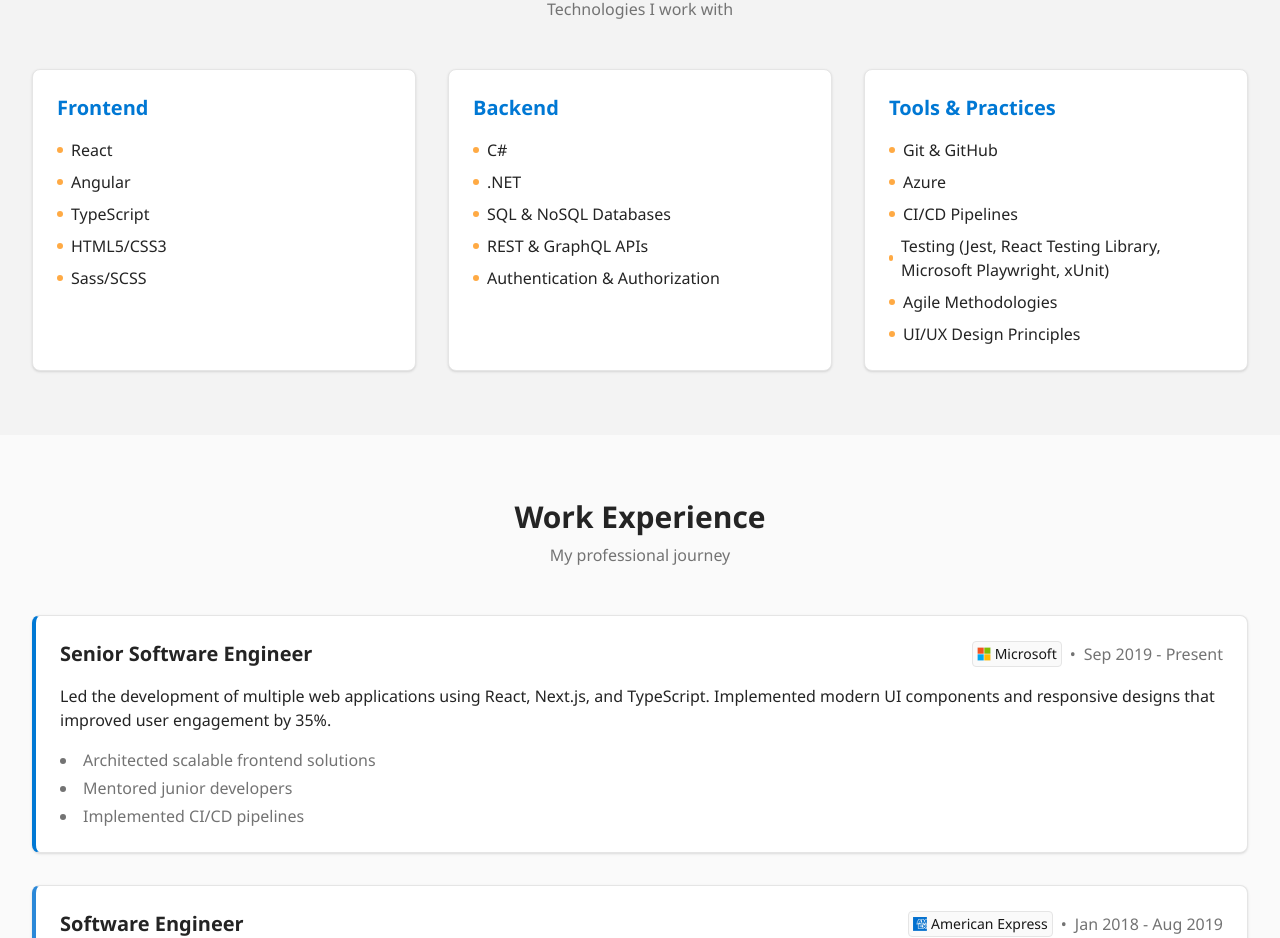
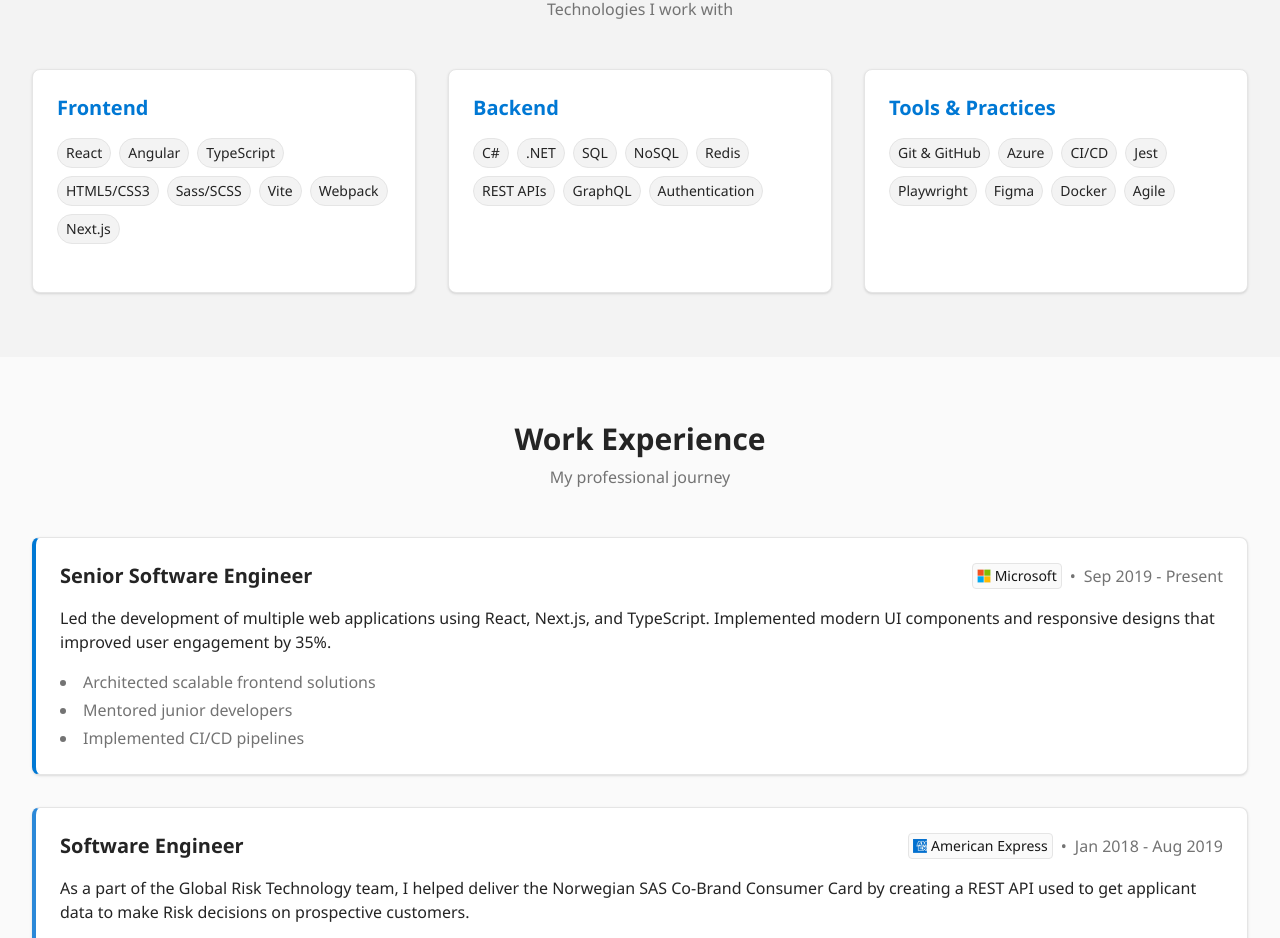
Before and after one commit to egs104/portfolio-blog, a Next.js app: page / in a window 1280 px wide. Shown: the part 1074-2012 px from the top of the page. Built offline with nearby package versions, Linux system fonts and the light colour scheme.

Commit message:
add skills section component

```diff
--- /dev/null
+++ b/src/app/components/SkillsSection.tsx
@@ -0,0 +1,45 @@
+import React from "react";
+
+interface SkillsSectionProps {
+  category?: "frontend" | "backend" | "tools";
+}
+
+const SkillsSection: React.FC<SkillsSectionProps> = ({ category }) => {
+  // Define skills by category
+  const skillsByCategory = {
+    frontend: [
+      "React",
+      "Angular",
+      "TypeScript",
+      "HTML5/CSS3",
+      "Sass/SCSS",
+      "Vite",
+      "Webpack",
+      "Next.js",
+    ],
+    backend: ["C#", ".NET", "SQL", "NoSQL", "Redis", "REST APIs", "GraphQL", "Authentication"],
+    tools: ["Git & GitHub", "Azure", "CI/CD", "Jest", "Playwright", "Figma", "Docker", "Agile"],
+  };
+
+  // Select skills based on the provided category or use all skills if no category provided
+  const skills = category
+    ? skillsByCategory[category]
+    : ([] as string[]).concat(...Object.values(skillsByCategory));
+
+  return (
+    <div className="mb-6">
+      <div className="flex flex-wrap gap-2">
+        {skills.map((skill, index) => (
+          <span
+            key={index}
+            className="bg-[var(--muted)] text-[var(--foreground)] border border-[var(--border)] px-2 py-1 rounded-full text-sm hover:bg-[var(--primary)] hover:text-white transition-colors duration-200"
+          >
+            {skill}
+          </span>
+        ))}
+      </div>
+    </div>
+  );
+};
+
+export default SkillsSection;
--- a/src/app/page.tsx
+++ b/src/app/page.tsx
@@ -1,5 +1,6 @@
 import Image from "next/image";
 import Link from "next/link";
+import SkillsSection from "./components/SkillsSection";
 
 // eslint-disable-next-line @typescript-eslint/no-explicit-any
 function Badge(props: any) {
@@ -105,86 +106,19 @@ export default function Home() {
           <div className="grid grid-cols-1 md:grid-cols-3 gap-8">
             <div className="ms-card">
               <h3 className="text-xl font-semibold mb-4 text-[var(--primary)]">Frontend</h3>
-              <ul className="space-y-2">
-                <li className="flex items-center gap-2">
-                  <span className="w-1.5 h-1.5 bg-[var(--accent)] rounded-full"></span>
-                  React
-                </li>
-                <li className="flex items-center gap-2">
-                  <span className="w-1.5 h-1.5 bg-[var(--accent)] rounded-full"></span>
-                  Angular
-                </li>
-                <li className="flex items-center gap-2">
-                  <span className="w-1.5 h-1.5 bg-[var(--accent)] rounded-full"></span>
-                  TypeScript
-                </li>
-                <li className="flex items-center gap-2">
-                  <span className="w-1.5 h-1.5 bg-[var(--accent)] rounded-full"></span>
-                  HTML5/CSS3
-                </li>
-                <li className="flex items-center gap-2">
-                  <span className="w-1.5 h-1.5 bg-[var(--accent)] rounded-full"></span>
-                  Sass/SCSS
-                </li>
-              </ul>
+              <SkillsSection category="frontend" />
             </div>
 
             <div className="ms-card">
               <h3 className="text-xl font-semibold mb-4 text-[var(--primary)]">Backend</h3>
-              <ul className="space-y-2">
-                <li className="flex items-center gap-2">
-                  <span className="w-1.5 h-1.5 bg-[var(--accent)] rounded-full"></span>
-                  C#
-                </li>
-                <li className="flex items-center gap-2">
-                  <span className="w-1.5 h-1.5 bg-[var(--accent)] rounded-full"></span>
-                  .NET
-                </li>
-                <li className="flex items-center gap-2">
-                  <span className="w-1.5 h-1.5 bg-[var(--accent)] rounded-full"></span>
-                  SQL & NoSQL Databases
-                </li>
-                <li className="flex items-center gap-2">
-                  <span className="w-1.5 h-1.5 bg-[var(--accent)] rounded-full"></span>
-                  REST & GraphQL APIs
-                </li>
-                <li className="flex items-center gap-2">
-                  <span className="w-1.5 h-1.5 bg-[var(--accent)] rounded-full"></span>
-                  Authentication & Authorization
-                </li>
-              </ul>
+              <SkillsSection category="backend" />
             </div>
 
             <div className="ms-card">
               <h3 className="text-xl font-semibold mb-4 text-[var(--primary)]">
                 Tools & Practices
               </h3>
-              <ul className="space-y-2">
-                <li className="flex items-center gap-2">
-                  <span className="w-1.5 h-1.5 bg-[var(--accent)] rounded-full"></span>
-                  Git & GitHub
-                </li>
-                <li className="flex items-center gap-2">
-                  <span className="w-1.5 h-1.5 bg-[var(--accent)] rounded-full"></span>
-                  Azure
-                </li>
-                <li className="flex items-center gap-2">
-                  <span className="w-1.5 h-1.5 bg-[var(--accent)] rounded-full"></span>
-                  CI/CD Pipelines
-                </li>
-                <li className="flex items-center gap-2">
-                  <span className="w-1.5 h-1.5 bg-[var(--accent)] rounded-full"></span>
-                  Testing (Jest, React Testing Library, Microsoft Playwright, xUnit)
-                </li>
-                <li className="flex items-center gap-2">
-                  <span className="w-1.5 h-1.5 bg-[var(--accent)] rounded-full"></span>
-                  Agile Methodologies
-                </li>
-                <li className="flex items-center gap-2">
-                  <span className="w-1.5 h-1.5 bg-[var(--accent)] rounded-full"></span>
-                  UI/UX Design Principles
-                </li>
-              </ul>
+              <SkillsSection category="tools" />
             </div>
           </div>
         </div>
```
